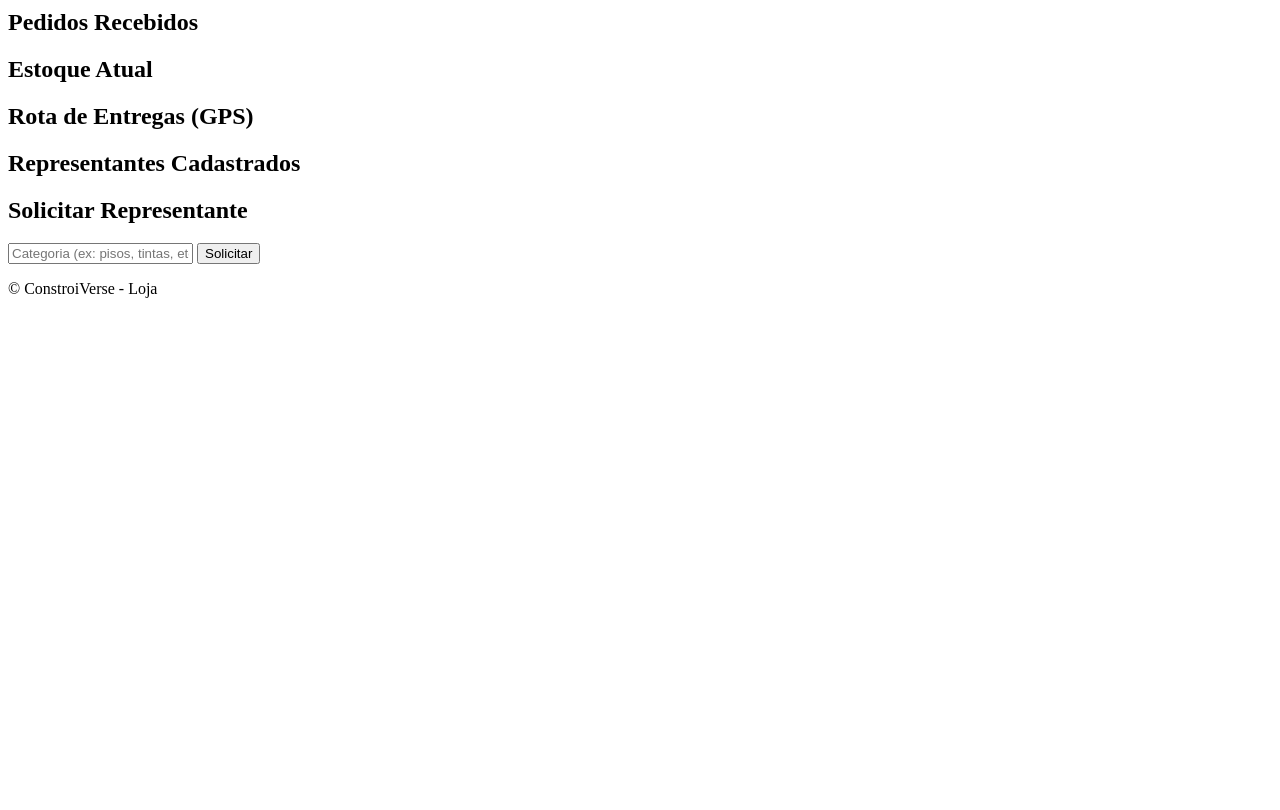
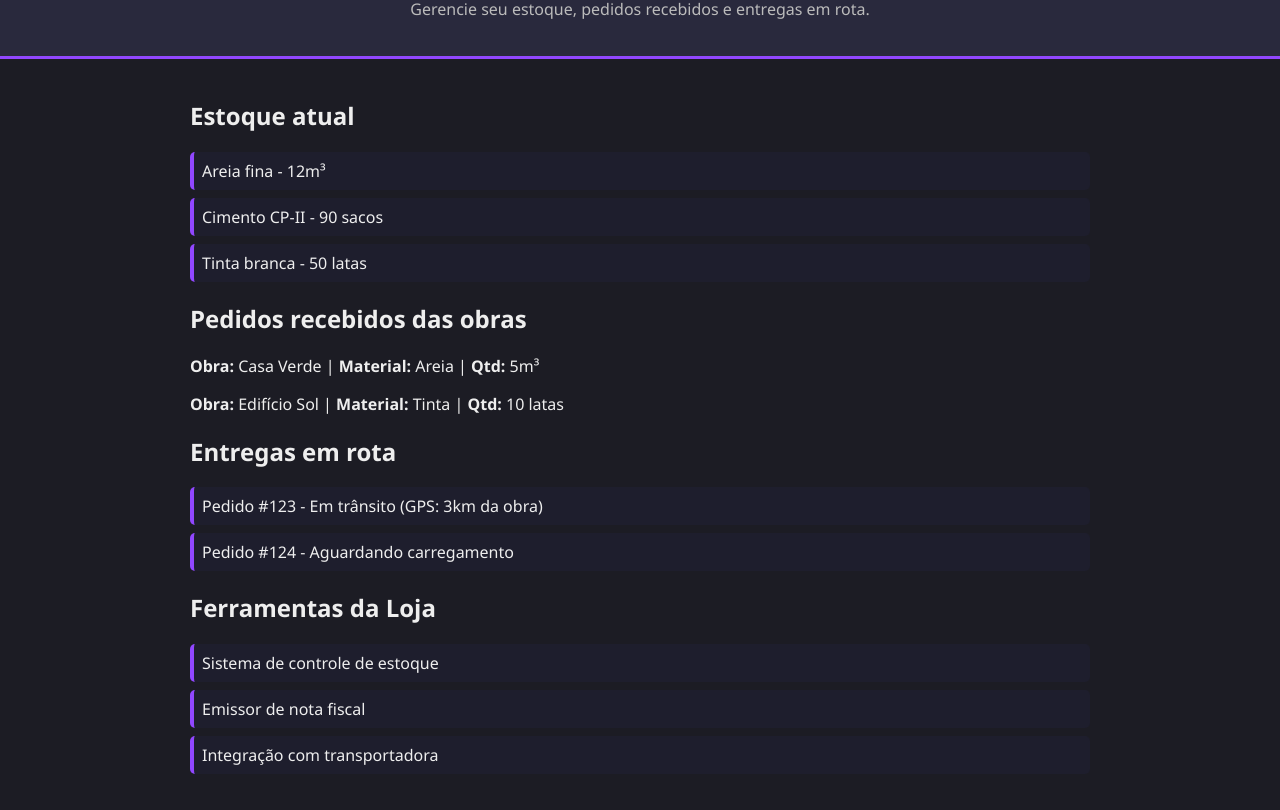
Before and after one commit to Claratrade33/ConstroiVerse, a plain HTML site: page frontend/painel/painel_loja.html in a window 1280 px wide. Shown: the part 71-881 px from the top of the page. Before the commit the page ends 800 px from the top, so only its background shows below. Drawn offline with Linux system fonts and the light colour scheme; files that its build step writes are made by us from their sources.

Commit message:
Atualizar o painel_loja.html

```diff
--- a/frontend/painel/painel_loja.html
+++ b/frontend/painel/painel_loja.html
@@ -2,55 +2,50 @@
 <html lang="pt-br">
 <head>
   <meta charset="UTF-8" />
-  <meta name="viewport" content="width=device-width, initial-scale=1.0"/>
-  <title>Painel da Loja</title>
-  <link rel="stylesheet" href="/static/css/style.css" />
+  <title>Painel da Loja - ConstroiVerse</title>
+  <link rel="stylesheet" href="/static/style.css" />
 </head>
 <body>
   <header>
-    <h1>Loja de Materiais</h1>
+    <h1>Painel da Loja de Materiais</h1>
+    <p>Gerencie seu estoque, pedidos recebidos e entregas em rota.</p>
   </header>
 
+  <main>
     <section>
-    <h2>Pedidos Recebidos</h2>
-    <div id="pedidos-container">
-      <!-- Lista de pedidos de materiais de obras -->
+      <h2>Estoque atual</h2>
+      <ul id="estoque-loja">
+        <!-- Lista de insumos disponíveis -->
+        <li>Areia fina - 12m³</li>
+        <li>Cimento CP-II - 90 sacos</li>
+        <li>Tinta branca - 50 latas</li>
+      </ul>
+    </section>
+
+    <section>
+      <h2>Pedidos recebidos das obras</h2>
+      <div id="pedidos">
+        <p><strong>Obra:</strong> Casa Verde | <strong>Material:</strong> Areia | <strong>Qtd:</strong> 5m³</p>
+        <p><strong>Obra:</strong> Edifício Sol | <strong>Material:</strong> Tinta | <strong>Qtd:</strong> 10 latas</p>
       </div>
     </section>
 
     <section>
-    <h2>Estoque Atual</h2>
-    <div id="estoque-container">
-      <!-- Tabela de estoque -->
-    </div>
+      <h2>Entregas em rota</h2>
+      <ul>
+        <li>Pedido #123 - Em trânsito (GPS: 3km da obra)</li>
+        <li>Pedido #124 - Aguardando carregamento</li>
+      </ul>
     </section>
 
     <section>
-    <h2>Rota de Entregas (GPS)</h2>
-    <div id="rota-entrega">
-      <!-- Integração com mapa -->
-    </div>
+      <h2>Ferramentas da Loja</h2>
+      <ul>
+        <li>Sistema de controle de estoque</li>
+        <li>Emissor de nota fiscal</li>
+        <li>Integração com transportadora</li>
+      </ul>
     </section>
-
-  <section>
-    <h2>Representantes Cadastrados</h2>
-    <div id="representantes-lista">
-      <!-- Lista de representantes por marca e região -->
-    </div>
-  </section>
-
-  <section>
-    <h2>Solicitar Representante</h2>
-    <form id="form-representante">
-      <input type="text" placeholder="Categoria (ex: pisos, tintas, etc)" required />
-      <button type="submit">Solicitar</button>
-    </form>
-  </section>
-
-  <footer>
-    <p>&copy; ConstroiVerse - Loja</p>
-  </footer>
-
-  <script src="/static/js/loja.js"></script>
+  </main>
 </body>
 </html>
```
Lines whose indentation alone changed are shown as unchanged.
